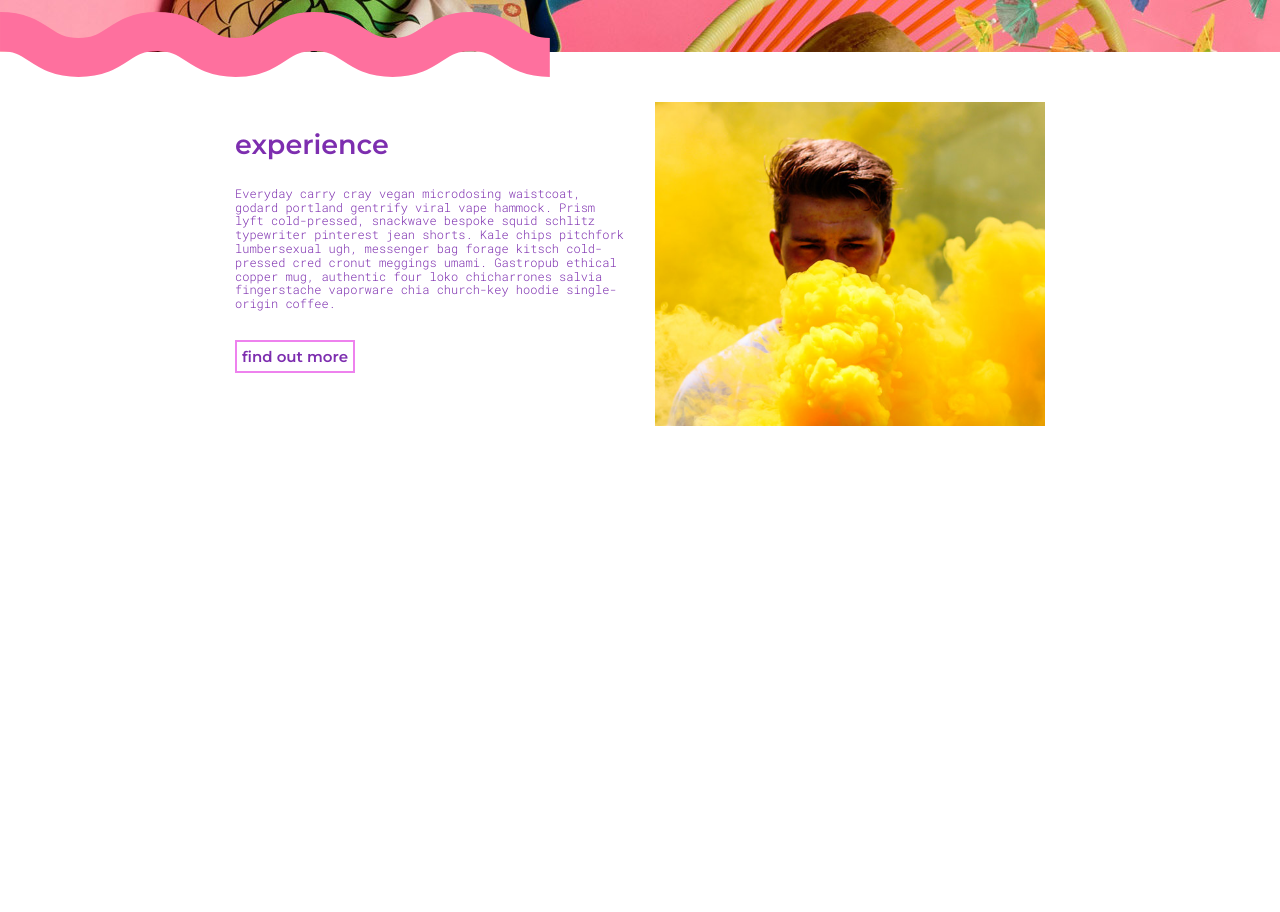
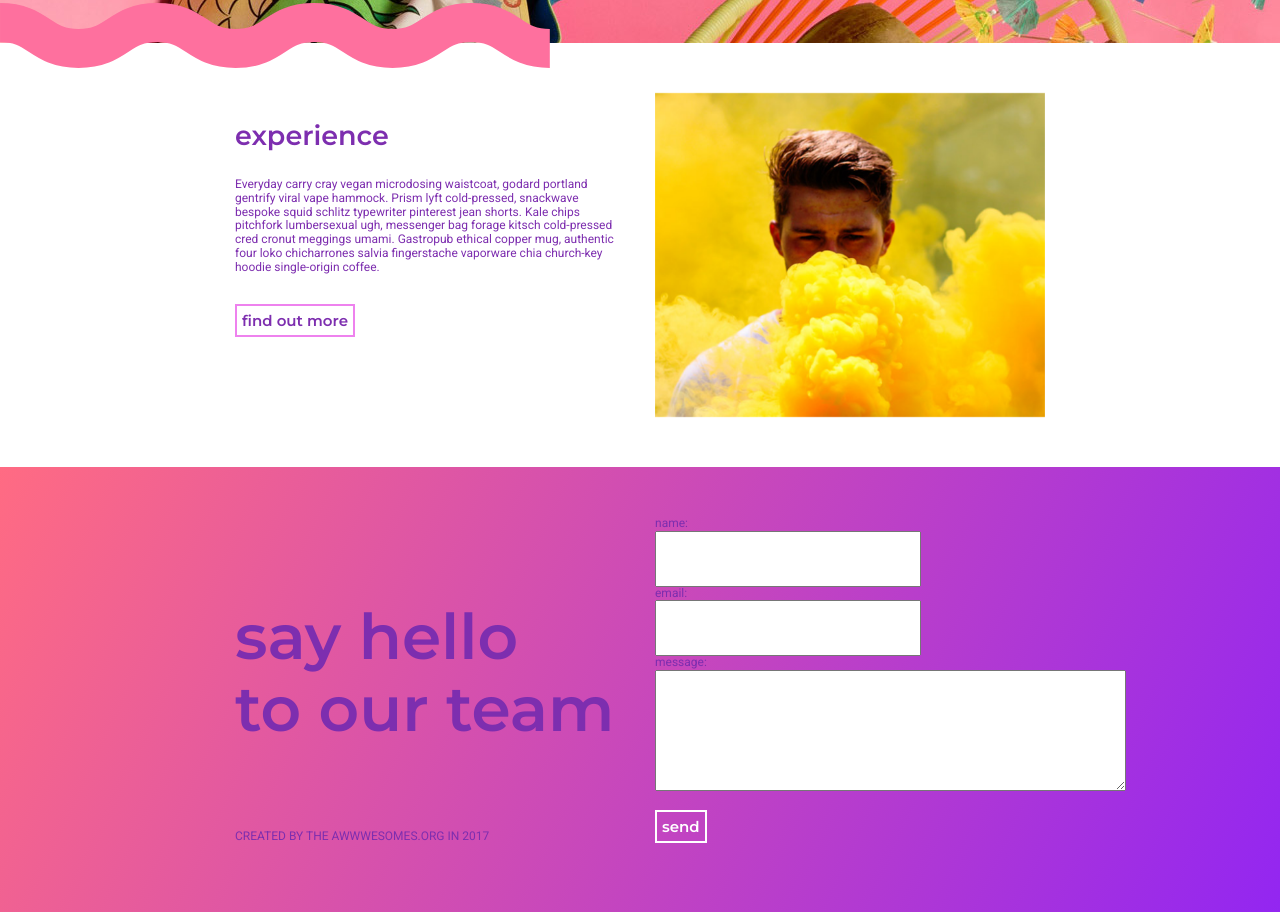
Before and after one commit to efebia/efebia.github.io, a plain HTML site: page index.html in a window 1280 px wide. Shown: the part 1509-2421 px from the top of the page. Before the commit the page ends 1985 px from the top, so only its background shows below. Drawn offline with Linux system fonts and the light colour scheme.

Commit message:
formularze.

```diff
--- a/css/style.css
+++ b/css/style.css
@@ -45,7 +45,7 @@ li {
 p {
 	color:#7D2EAF;
 	font-size:12px;
-	font-family: 'Roboto Mono', monospace;
+	font-family: 'Roboto', sans-serif;
 }
 
 h1{
@@ -82,6 +82,32 @@ h3{
 	font-family:'Montserrat', sans-serif;
 }
 
+h4{
+	font-size:63px;
+	color: #7D2EAF;
+	font-family:'Montserrat', sans-serif;
+}
+
+label{
+	font-size:12px;
+	color: #7D2EAF;
+	font-family: 'Roboto', sans-serif;
+}
+
+input{
+	padding:20px;
+	padding-right: 110px;
+}
+
+form a {
+	color:#FFFFFF;
+	font-size:15px;
+	border: 2px solid #FFFFFF;
+	font-family:'Montserrat', sans-serif;
+	text-decoration: none;
+	padding: 5px;
+}
+
 .container img {
 	max-width: 100%;
 }
@@ -111,3 +137,8 @@ h3{
 .content {
 	padding: 50px;
 }
+
+footer {
+	height: 445px;
+	background: linear-gradient(115deg, #ff6b83 , #9326f1);
+}
--- a/index.html
+++ b/index.html
@@ -9,7 +9,7 @@
   	  	<link rel="stylesheet" href="css/normalize.css">
     	<link rel="stylesheet" href="css/style.css">
     	<link href="https://fonts.googleapis.com/css?family=Montserrat:600&amp;subset=latin-ext" rel="stylesheet">
-    	<link href="https://fonts.googleapis.com/css?family=Roboto+Mono:300&amp;subset=latin-ext" rel="stylesheet">
+    	<link href="https://fonts.googleapis.com/css?family=Roboto:300,400&amp;subset=latin-ext" rel="stylesheet">
 	</head>
 	<body>
 		<header>
@@ -75,5 +75,24 @@
         		</div>
         	</div>
 		</section>
+		<footer>
+			<div class="container content">
+				<div class="col-md-6">
+					<h4>say hello <br>to our team</h4>
+					<p>CREATED BY THE AWWWESOMES.ORG IN 2017</p>
+				</div>
+				<div class="col-md-6">
+					<form name="myform">
+						<label for="name"> name:</label>
+						<br><input type="text" id="name">
+						<br><label for="emailData"> email:</label>
+						<br><input type="email" id="emailData">
+						<br><label for="message"> message:</label>
+						<br><textarea rows="10" cols="75"></textarea>
+						<br><a href="http://theawwwesomes.org" target="_blank">send</a>
+					</form>
+				</div>
+			</div>
+		</footer>
 	</body>
 </html>
```
